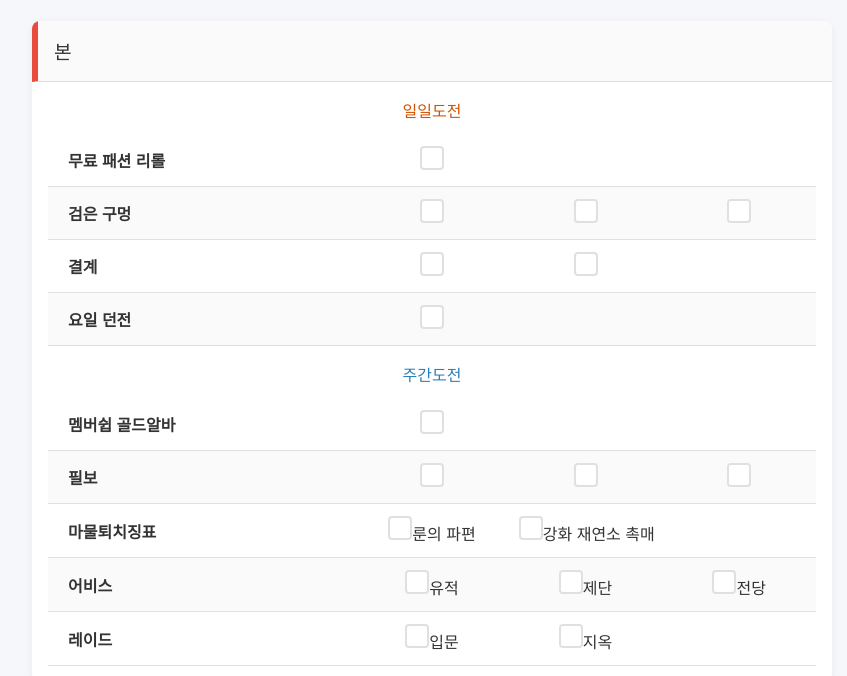
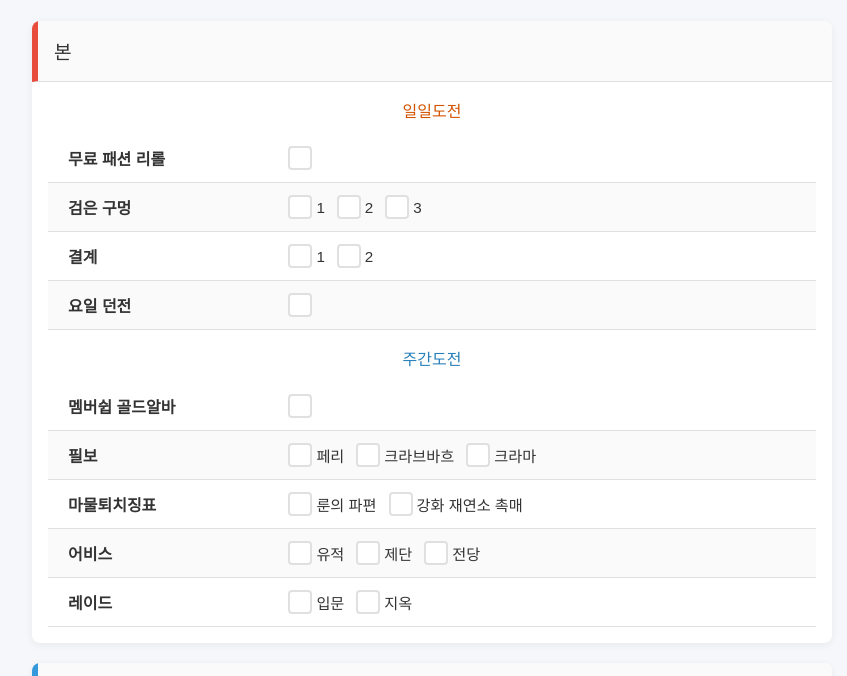
Before and after one commit to lacoletsgo/lacoone, a plain HTML site: page index.html in a window 1280 px wide. Shown: the part 83-759 px from the top of the page, without its empty margins (208-1055 px from the left). Drawn offline with Linux system fonts and the light colour scheme; a web font is replaced by a local one.

Commit message:
Update index.html

```diff
--- a/index.html
+++ b/index.html
@@ -5,6 +5,7 @@
   <title>모비노기 체크리스트</title>
   <style>
     @import url('https://cdn.jsdelivr.net/npm/pretendard@1.3.6/dist/web/variable/pretendardvariable.css');
+
     :root {
       --accent: #4a90e2;
       --size: 20px;
@@ -18,92 +19,109 @@
       background: var(--bg-page);
       font-family: 'Pretendard Variable', sans-serif;
       color: var(--text);
-      margin:0; padding:20px;
+      margin: 0; padding: 20px;
     }
     h1 {
-      text-align:center;
-      margin-bottom:24px;
-      font-size:1.8rem;
-      font-weight:600;
+      text-align: center;
+      margin-bottom: 24px;
+      font-size: 1.8rem;
+      font-weight: 600;
     }
     .section {
-      background:var(--bg-sec);
-      border-radius:8px;
-      box-shadow:0 2px 8px rgba(0,0,0,0.06);
-      margin:20px auto;
-      max-width:800px;
-      overflow:hidden;
+      background: var(--bg-sec);
+      border-radius: 8px;
+      box-shadow: 0 2px 8px rgba(0,0,0,0.06);
+      margin: 20px auto;
+      max-width: 800px;
+      overflow: hidden;
     }
     .section h2 {
-      margin:0; padding:var(--pad);
-      display:flex; align-items:center;
-      font-size:1.2rem; font-weight:500;
-      background:#fafafa;
-      border-bottom:1px solid var(--border);
+      margin: 0; padding: var(--pad);
+      display: flex; align-items: center;
+      font-size: 1.2rem; font-weight: 500;
+      background: #fafafa;
+      border-bottom: 1px solid var(--border);
     }
-    .section.main h2  { border-left:6px solid #e74c3c; }
-    .section.alt1 h2  { border-left:6px solid #3498db; }
-    .section.alt2 h2  { border-left:6px solid #2ecc71; }
-    .section.alt3 h2  { border-left:6px solid #f1c40f; }
+    .section.main h2 { border-left: 6px solid #e74c3c; }
+    .section.alt1 h2 { border-left: 6px solid #3498db; }
+    .section.alt2 h2 { border-left: 6px solid #2ecc71; }
+    .section.alt3 h2 { border-left: 6px solid #f1c40f; }
     .toggle-btn {
-      margin-left:auto; background:none; border:none;
-      font-size:1.2rem; cursor:pointer; transition:transform .2s;
+      margin-left: auto; background: none; border: none;
+      font-size: 1.2rem; cursor: pointer; transition: transform .2s;
     }
-    .toggle-btn:hover { transform:rotate(90deg); }
-    .section-content { padding:0 var(--pad) var(--pad); }
-    .section-content.collapsed { display:none; }
+    .toggle-btn:hover { transform: rotate(90deg); }
+    .section-content { padding: 0 var(--pad) var(--pad); }
+    .section-content.collapsed { display: none; }
 
     .subsection h3 {
-      margin:var(--pad) 0 12px;
-      font-size:1rem; font-weight:500;
-      text-align:center;
+      margin: var(--pad) 0 12px;
+      font-size: 1rem; font-weight: 500;
+      text-align: center;
     }
-    .subsection.daily h3  { color:#d35400; }
-    .subsection.weekly h3 { color:#2980b9; }
+    .subsection.daily h3  { color: #d35400; }
+    .subsection.weekly h3 { color: #2980b9; }
 
     table {
-      width:100%;
-      border-collapse:collapse;
-      table-layout:fixed;
+      width: 100%;
+      border-collapse: collapse;
     }
-    table colgroup col:nth-child(1) { width:40%; }
-    table colgroup col:nth-child(n+2) { width:20%; }
-    tr:nth-child(even) { background:rgba(0,0,0,0.02); }
+    tr:nth-child(even) { background: rgba(0,0,0,0.02); }
     td, th {
-      padding:12px 10px;
-      border-bottom:1px solid var(--border);
-      vertical-align:middle;
-      white-space:nowrap;
+      padding: 12px 10px;
+      border-bottom: 1px solid var(--border);
+      vertical-align: middle;
+      white-space: nowrap;
     }
     td:first-child {
-      font-weight:bold;
-      padding-left:20px;
-      text-align:left;
+      font-weight: bold;
+      padding-left: 20px;
+      width: 30%;
     }
-    td:not(:first-child), th {
-      text-align:center;
+    td:last-child {
+      width: 70%;
+    }
+
+    /* 체크박스를 가로로 나열 */
+    .checkbox-group {
+      display: flex;
+      gap: 12px;
+      flex-wrap: wrap;
+      align-items: center;
+    }
+    .checkbox-group label {
+      display: inline-flex;
+      align-items: center;
+      gap: 4px;
+      cursor: pointer;
+      user-select: none;
+      font-size: 0.95rem;
+      color: var(--text);
     }
 
     .checkbox {
-      width:var(--size); height:var(--size);
-      border:2px solid var(--border);
-      border-radius:4px;
-      background:#fff;
-      position:relative;
-      cursor:pointer;
-      transition:border-color .2s, background .2s;
+      width: var(--size);
+      height: var(--size);
+      border: 2px solid var(--border);
+      border-radius: 4px;
+      background: #fff;
+      position: relative;
+      cursor: pointer;
+      transition: border-color .2s, background .2s;
       display:inline-block;
+      flex-shrink: 0;
     }
-    .checkbox:hover { border-color:var(--accent); }
+    .checkbox:hover { border-color: var(--accent); }
     .checkbox.checked {
-      background:var(--accent);
-      border-color:var(--accent);
+      background: var(--accent);
+      border-color: var(--accent);
     }
     .checkbox.checked::after {
-      content:'✔';
-      position:absolute; top:50%; left:50%;
-      transform:translate(-50%,-50%);
-      font-size:14px; color:#fff;
+      content: '✔';
+      position: absolute;
+      top: 50%; left: 50%;
+      transform: translate(-50%,-50%);
+      font-size: 14px; color: #fff;
     }
   </style>
 </head>
@@ -118,64 +136,93 @@
       <div class="subsection daily">
         <h3>일일도전</h3>
         <table>
-          <colgroup><col/><col/><col/><col/></colgroup>
           <tr>
             <td>무료 패션 리롤</td>
-            <td><span class="checkbox" id="main_freeFashion" data-frequency="daily" data-group="freeFashion"></span></td>
-            <td></td><td></td>
+            <td>
+              <div class="checkbox-group">
+                <label><span class="checkbox" id="main_freeFashion" data-frequency="daily" data-group="freeFashion"></span>  </label>
+              </div>
+            </td>
           </tr>
           <tr>
             <td>검은 구멍</td>
-            <td><span class="checkbox" id="main_blackHole_1" data-frequency="daily"></span></td>
-            <td><span class="checkbox" id="main_blackHole_2" data-frequency="daily"></span></td>
-            <td><span class="checkbox" id="main_blackHole_3" data-frequency="daily"></span></td>
+            <td>
+              <div class="checkbox-group">
+                <label><span class="checkbox" id="main_blackHole_1" data-frequency="daily"></span>1</label>
+                <label><span class="checkbox" id="main_blackHole_2" data-frequency="daily"></span>2</label>
+                <label><span class="checkbox" id="main_blackHole_3" data-frequency="daily"></span>3</label>
+              </div>
+            </td>
           </tr>
           <tr>
             <td>결계</td>
-            <td><span class="checkbox" id="main_barrier_1" data-frequency="daily"></span></td>
-            <td><span class="checkbox" id="main_barrier_2" data-frequency="daily"></span></td>
-            <td></td>
+            <td>
+              <div class="checkbox-group">
+                <label><span class="checkbox" id="main_barrier_1" data-frequency="daily"></span>1</label>
+                <label><span class="checkbox" id="main_barrier_2" data-frequency="daily"></span>2</label>
+              </div>
+            </td>
           </tr>
           <tr>
             <td>요일 던전</td>
-            <td><span class="checkbox" id="main_dayDungeon_1" data-frequency="daily"></span></td>
-            <td></td><td></td>
+            <td>
+              <div class="checkbox-group">
+                <label><span class="checkbox" id="main_dayDungeon_1" data-frequency="daily"></span>  </label>
+              </div>
+            </td>
           </tr>
         </table>
       </div>
+
       <!-- 주간도전 -->
       <div class="subsection weekly">
         <h3>주간도전</h3>
         <table>
-          <colgroup><col/><col/><col/><col/></colgroup>
           <tr>
             <td>멤버쉽 골드알바</td>
-            <td><span class="checkbox" id="main_goldAlba" data-frequency="weekly"></span></td>
-            <td></td><td></td>
+            <td>
+              <div class="checkbox-group">
+                <label><span class="checkbox" id="main_goldAlba" data-frequency="weekly"></span>  </label>
+              </div>
+            </td>
           </tr>
           <tr>
             <td>필보</td>
-            <td><span class="checkbox" id="main_filbo_ferry" data-frequency="weekly"></span></td>
-            <td><span class="checkbox" id="main_filbo_kravbakh" data-frequency="weekly"></span></td>
-            <td><span class="checkbox" id="main_filbo_krama" data-frequency="weekly"></span></td>
+            <td>
+              <div class="checkbox-group">
+                <label><span class="checkbox" id="main_filbo_ferry" data-frequency="weekly"></span>페리</label>
+                <label><span class="checkbox" id="main_filbo_kravbakh" data-frequency="weekly"></span>크라브바흐</label>
+                <label><span class="checkbox" id="main_filbo_krama" data-frequency="weekly"></span>크라마</label>
+              </div>
+            </td>
           </tr>
           <tr>
             <td>마물퇴치징표</td>
-            <td><span class="checkbox" id="main_monsterRune" data-frequency="weekly" data-group="monsterRune"></span>룬의 파편</td>
-            <td><span class="checkbox" id="main_monsterCatalyst" data-frequency="weekly" data-group="monsterCatalyst"></span>강화 재연소 촉매</td>
-            <td></td>
+            <td>
+              <div class="checkbox-group">
+                <label><span class="checkbox" id="main_monsterRune" data-frequency="weekly" data-group="monsterRune"></span>룬의 파편</label>
+                <label><span class="checkbox" id="main_monsterCatalyst" data-frequency="weekly" data-group="monsterCatalyst"></span>강화 재연소 촉매</label>
+              </div>
+            </td>
           </tr>
           <tr>
             <td>어비스</td>
-            <td><span class="checkbox" id="main_abyss_relic" data-frequency="weekly"></span>유적</td>
-            <td><span class="checkbox" id="main_abyss_altar" data-frequency="weekly"></span>제단</td>
-            <td><span class="checkbox" id="main_abyss_hall" data-frequency="weekly"></span>전당</td>
+            <td>
+              <div class="checkbox-group">
+                <label><span class="checkbox" id="main_abyss_relic" data-frequency="weekly"></span>유적</label>
+                <label><span class="checkbox" id="main_abyss_altar" data-frequency="weekly"></span>제단</label>
+                <label><span class="checkbox" id="main_abyss_hall" data-frequency="weekly"></span>전당</label>
+              </div>
+            </td>
           </tr>
           <tr>
             <td>레이드</td>
-            <td><span class="checkbox" id="main_raid_beginner" data-frequency="weekly"></span>입문</td>
-            <td><span class="checkbox" id="main_raid_hell" data-frequency="weekly"></span>지옥</td>
-            <td></td>
+            <td>
+              <div class="checkbox-group">
+                <label><span class="checkbox" id="main_raid_beginner" data-frequency="weekly"></span>입문</label>
+                <label><span class="checkbox" id="main_raid_hell" data-frequency="weekly"></span>지옥</label>
+              </div>
+            </td>
           </tr>
         </table>
       </div>
@@ -186,145 +233,71 @@
   <div class="section alt1" id="alt1">
     <h2>부 1 <button class="toggle-btn">▶</button></h2>
     <div class="section-content collapsed">
-      <div class="subsection daily">
-        <h3>일일도전</h3>
-        <table>
-          <colgroup><col/><col/><col/><col/></colgroup>
-          <tr>
-            <td>무료 패션 리롤</td>
-            <td><span class="checkbox" id="alt1_freeFashion" data-frequency="daily" data-group="freeFashion"></span></td>
-            <td></td><td></td>
-          </tr>
-          <tr>
-            <td>검은 구멍</td>
-            <td><span class="checkbox" id="alt1_blackHole_1" data-frequency="daily"></span></td>
-            <td><span class="checkbox" id="alt1_blackHole_2" data-frequency="daily"></span></td>
-            <td><span class="checkbox" id="alt1_blackHole_3" data-frequency="daily"></span></td>
-          </tr>
-          <tr>
-            <td>결계</td>
-            <td><span class="checkbox" id="alt1_barrier_1" data-frequency="daily"></span></td>
-            <td><span class="checkbox" id="alt1_barrier_2" data-frequency="daily"></span></td>
-            <td></td>
-          </tr>
-          <tr>
-            <td>요일 던전</td>
-            <td><span class="checkbox" id="alt1_dayDungeon_1" data-frequency="daily"></span></td>
-            <td></td><td></td>
-          </tr>
-        </table>
-      </div>
-      <div class="subsection weekly">
-        <h3>주간도전</h3>
-        <table>
-          <colgroup><col/><col/><col/><col/></colgroup>
-          <tr>
-            <td>멤버쉽 골드알바</td>
-            <td><span class="checkbox" id="alt1_goldAlba" data-frequency="weekly"></span></td>
-            <td></td><td></td>
-          </tr>
-          <tr>
-            <td>필보</td>
-            <td><span class="checkbox" id="alt1_filbo_ferry" data-frequency="weekly"></span></td>
-            <td><span class="checkbox" id="alt1_filbo_kravbakh" data-frequency="weekly"></span></td>
-            <td><span class="checkbox" id="alt1_filbo_krama" data-frequency="weekly"></span></td>
-          </tr>
-          <tr>
-            <td>마물퇴치징표</td>
-            <td><span class="checkbox" id="alt1_monsterRune" data-frequency="weekly" data-group="monsterRune"></span>룬의 파편</td>
-            <td><span class="checkbox" id="alt1_monsterCatalyst" data-frequency="weekly" data-group="monsterCatalyst"></span>강화 재연소 촉매</td>
-            <td></td>
-          </tr>
-          <tr>
-            <td>어비스</td>
-            <td><span class="checkbox" id="alt1_abyss_relic" data-frequency="weekly"></span>유적</td>
-            <td><span class="checkbox" id="alt1_abyss_altar" data-frequency="weekly"></span>제단</td>
-            <td><span class="checkbox" id="alt1_abyss_hall" data-frequency="weekly"></span>전당</td>
-          </tr>
-          <tr>
-            <td>레이드</td>
-            <td><span class="checkbox" id="alt1_raid_beginner" data-frequency="weekly"></span>입문</td>
-            <td><span class="checkbox" id="alt1_raid_hell" data-frequency="weekly"></span>지옥</td>
-            <td></td>
-          </tr>
-        </table>
-      </div>
+      <!-- 일일/주간 동일 구조 반복 -->
     </div>
   </div>
-
   <!-- 부2 섹션 -->
   <div class="section alt2" id="alt2">
     <h2>부 2 <button class="toggle-btn">▶</button></h2>
     <div class="section-content collapsed">
-      <!-- 동일 구조, id만 alt2_ 로 변경 -->
-      <div class="subsection daily">
-        <h3>일일도전</h3>
-        <table>
-          <colgroup><col/><col/><col/><col/></colgroup>
-          <!-- ... 같은 형식 반복 ... -->
-        </table>
-      </div>
-      <div class="subsection weekly">
-        <h3>주간도전</h3>
-        <table>
-          <colgroup><col/><col/><col/><col/></colgroup>
-          <!-- ... 같은 형식 반복 ... -->
-        </table>
-      </div>
+      <!-- 반복 -->
     </div>
   </div>
-
   <!-- 부3 섹션 -->
   <div class="section alt3" id="alt3">
     <h2>부 3 <button class="toggle-btn">▶</button></h2>
     <div class="section-content collapsed">
-      <div class="subsection daily">
-        <h3>일일도전</h3>
-        <table>
-          <colgroup><col/><col/><col/><col/></colgroup>
-          <!-- ... 같은 형식 반복 ... -->
-        </table>
-      </div>
-      <div class="subsection weekly">
-        <h3>주간도전</h3>
-        <table>
-          <colgroup><col/><col/><col/><col/></colgroup>
-          <!-- ... 같은 형식 반복 ... -->
-        </table>
-      </div>
+      <!-- 반복 -->
     </div>
   </div>
 
   <script>
-    function getCycleDate() {
-      const n = new Date();
-      if (n.getHours()<6) n.setDate(n.getDate()-1);
-      return n.toISOString().slice(0,10);
+    // 일일 초기화 (매일 06:00 KST)
+    function getDailyDate() {
+      const now = new Date();
+      if (now.getHours() < 6) now.setDate(now.getDate() - 1);
+      return now.toISOString().slice(0,10);
     }
     function resetDaily() {
-      const last = localStorage.getItem('lastResetDate'),
-            today = getCycleDate();
-      if (last!==today) {
-        document.querySelectorAll('.checkbox[data-frequency="daily"]').forEach(cb=>{
-          localStorage.removeItem(cb.id);
-          cb.classList.remove('checked');
-        });
-        localStorage.setItem('lastResetDate', today);
+      const last = localStorage.getItem('lastDailyReset'),
+            today = getDailyDate();
+      if (last !== today) {
+        document.querySelectorAll('.checkbox[data-frequency="daily"]')
+          .forEach(cb => { cb.classList.remove('checked'); localStorage.removeItem(cb.id); });
+        localStorage.setItem('lastDailyReset', today);
       }
     }
-    function restore() {
-      document.querySelectorAll('.checkbox').forEach(cb=>{
-        if (localStorage.getItem(cb.id)==='true') cb.classList.add('checked');
-      });
+
+    // 주간 초기화 (매주 월요일 06:00 KST)
+    function getWeeklyTimestamp() {
+      const now = new Date(),
+            dow = now.getDay(),
+            diff = (dow === 0 ? -6 : 1 - dow),
+            mon6 = new Date(now);
+      mon6.setDate(now.getDate() + diff);
+      mon6.setHours(6,0,0,0);
+      return mon6.getTime();
     }
-    function bindCheckboxes() {
-      document.querySelectorAll('.checkbox').forEach(cb=>{
-        cb.addEventListener('click', ()=>{
+    function resetWeekly() {
+      const last = +localStorage.getItem('lastWeeklyReset') || 0,
+            thisMon = getWeeklyTimestamp();
+      if (Date.now() >= thisMon && last < thisMon) {
+        document.querySelectorAll('.checkbox[data-frequency="weekly"]')
+          .forEach(cb => { cb.classList.remove('checked'); localStorage.removeItem(cb.id); });
+        localStorage.setItem('lastWeeklyReset', thisMon);
+      }
+    }
+
+    // 복원 & 바인딩
+    function restoreAndBind() {
+      document.querySelectorAll('.checkbox').forEach(cb => {
+        if (localStorage.getItem(cb.id) === 'true') cb.classList.add('checked');
+        cb.addEventListener('click', () => {
           const g = cb.dataset.group;
           if (g) {
             const st = !cb.classList.contains('checked');
             document.querySelectorAll(`.checkbox[data-group="${g}"]`)
-              .forEach(o=>{ o.classList.toggle('checked',st); localStorage.setItem(o.id,st); });
+              .forEach(o => { o.classList.toggle('checked', st); localStorage.setItem(o.id, st); });
           } else {
             cb.classList.toggle('checked');
             localStorage.setItem(cb.id, cb.classList.contains('checked'));
@@ -332,27 +305,30 @@
         });
       });
     }
+
+    // 부 접힘/펼침
     function initToggles() {
-      ['alt1','alt2','alt3'].forEach(id=>{
+      ['alt1','alt2','alt3'].forEach(id => {
         const sec = document.getElementById(id),
               ct = sec.querySelector('.section-content'),
-              btn= sec.querySelector('.toggle-btn'),
+              btn = sec.querySelector('.toggle-btn'),
               key = 'collapsed_'+id;
         let col = localStorage.getItem(key);
-        col = col===null ? true : (col==='true');
+        col = col === null ? true : (col === 'true');
         ct.classList.toggle('collapsed', col);
         btn.textContent = col ? '▶' : '▼';
-        btn.addEventListener('click', ()=> {
+        btn.addEventListener('click', () => {
           const now = !ct.classList.toggle('collapsed');
           btn.textContent = now ? '▶' : '▼';
-          localStorage.setItem(key, !now);
+          localStorage.setItem(key, now);
         });
       });
     }
-    window.addEventListener('load', ()=>{
+
+    window.addEventListener('load', () => {
       resetDaily();
-      restore();
-      bindCheckboxes();
+      resetWeekly();
+      restoreAndBind();
       initToggles();
     });
   </script>
```
